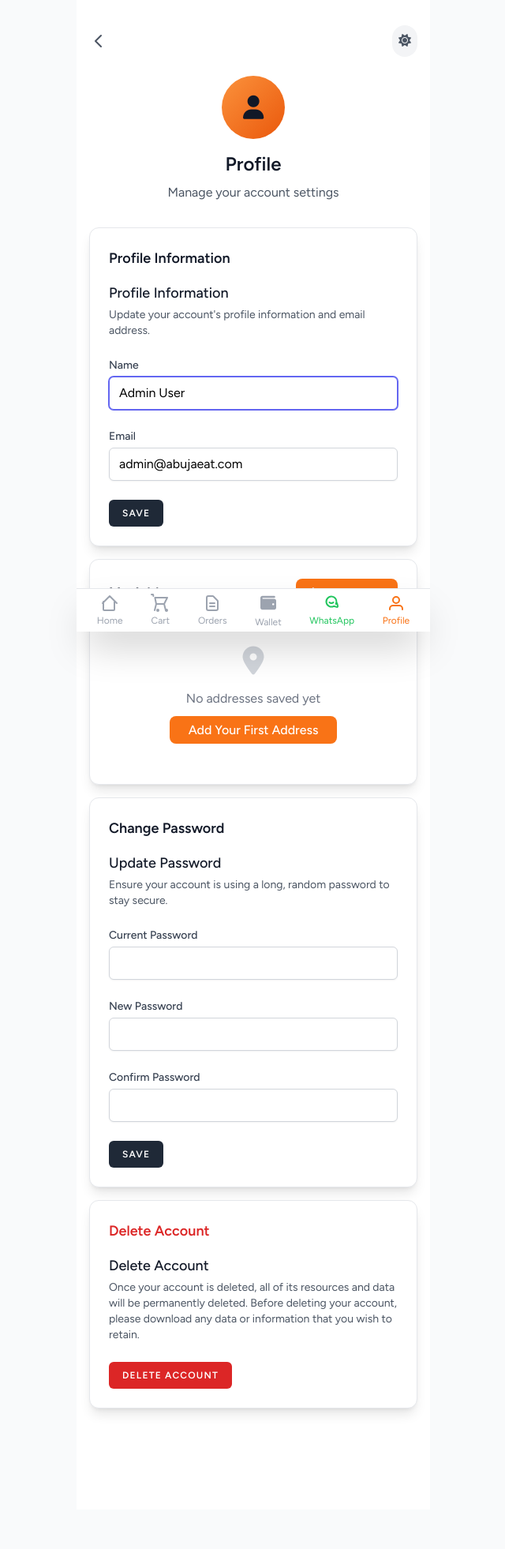
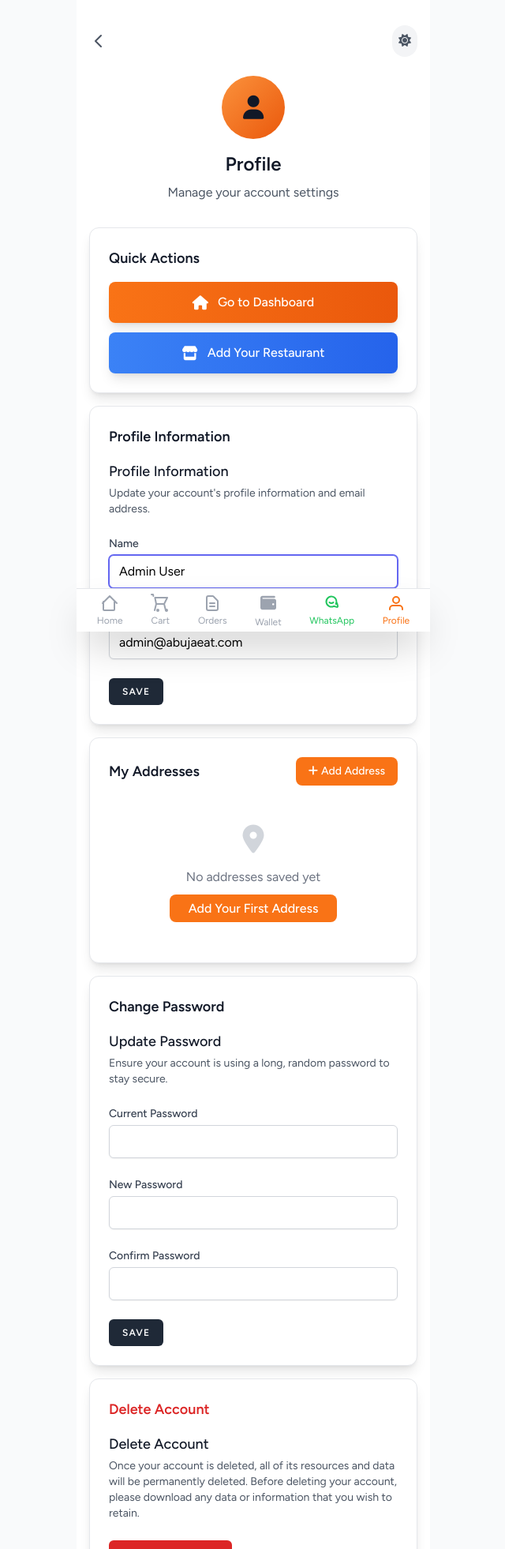
Before and after one commit to amithyone/fastify-food-app, a Laravel app: page /profile in a window 1280 px wide. Shown: the top 1962 px of the page at 79% size, without its empty margins (319-959 px from the left). Before the commit the page ends 1789 px from the top, so only its background shows below. Run offline with Laravel 12, Linux system fonts and the light colour scheme; a user stored in the database is signed in; data comes from the database, SQL or seed files in the repository; data that the repository does not hold is empty; style sheets or scripts are compiled from the project's sources; parts of the project's set-up code (start-up, migrations or seed data) failed here and were passed over.

Commit message:
Enhanced profile page with quick action buttons: - Added dashboard button with orange gradient design - Added restaurant onboarding button with blue gradient design - Updated back button to navigate to dashboard instead of menu - Improved user navigation flow and accessibility

```diff
--- a/resources/views/profile/edit.blade.php
+++ b/resources/views/profile/edit.blade.php
@@ -7,7 +7,7 @@
     <!-- Header -->
     <div class="text-center mb-8">
         <div class="flex justify-between items-center mb-6">
-            <a href="{{ route('menu.index') }}" class="text-gray-600 dark:text-white">
+            <a href="{{ route('dashboard') }}" class="text-gray-600 dark:text-white">
                 <svg xmlns="http://www.w3.org/2000/svg" class="h-6 w-6" fill="none" viewBox="0 0 24 24" stroke="currentColor">
                     <path stroke-linecap="round" stroke-linejoin="round" stroke-width="2" d="M15 19l-7-7 7-7" />
                 </svg>
@@ -21,6 +21,24 @@
         </div>
         <h1 class="text-2xl font-bold text-gray-900 dark:text-white mb-2">Profile</h1>
         <p class="text-gray-600 dark:text-white">Manage your account settings</p>
+    </div>
+
+    <!-- Quick Actions -->
+    <div class="bg-white dark:bg-gray-800 rounded-xl shadow-lg p-6 border border-gray-200 dark:border-gray-700 mb-4">
+        <h2 class="text-lg font-semibold text-gray-900 dark:text-white mb-4">Quick Actions</h2>
+        <div class="grid grid-cols-1 gap-3">
+            <!-- Dashboard Button -->
+            <a href="{{ route('dashboard') }}" class="flex items-center justify-center gap-3 bg-gradient-to-r from-orange-500 to-orange-600 hover:from-orange-600 hover:to-orange-700 text-white px-6 py-3 rounded-lg font-medium transition-all duration-200 transform hover:scale-105 shadow-lg">
+                <i class="fas fa-home text-lg"></i>
+                <span>Go to Dashboard</span>
+            </a>
+
+            <!-- Restaurant Onboarding Button -->
+            <a href="{{ route('restaurant.onboarding') }}" class="flex items-center justify-center gap-3 bg-gradient-to-r from-blue-500 to-blue-600 hover:from-blue-600 hover:to-blue-700 text-white px-6 py-3 rounded-lg font-medium transition-all duration-200 transform hover:scale-105 shadow-lg">
+                <i class="fas fa-store text-lg"></i>
+                <span>Add Your Restaurant</span>
+            </a>
+        </div>
     </div>
 
     <!-- Profile Information -->
```
